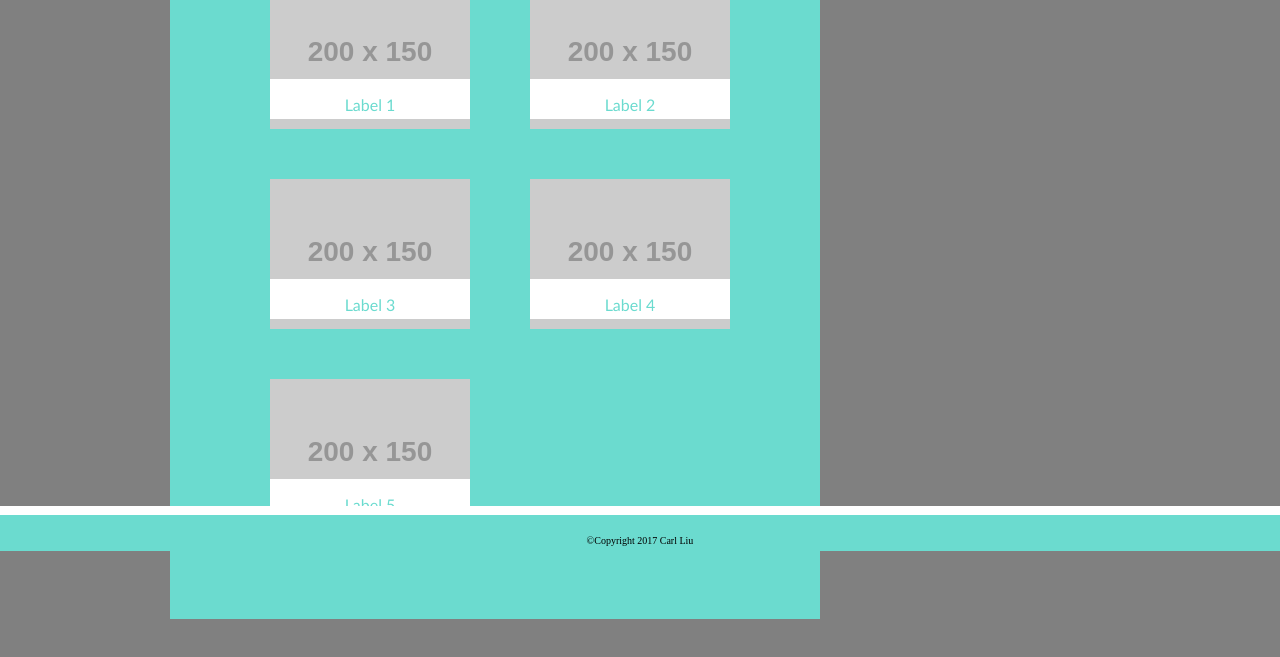
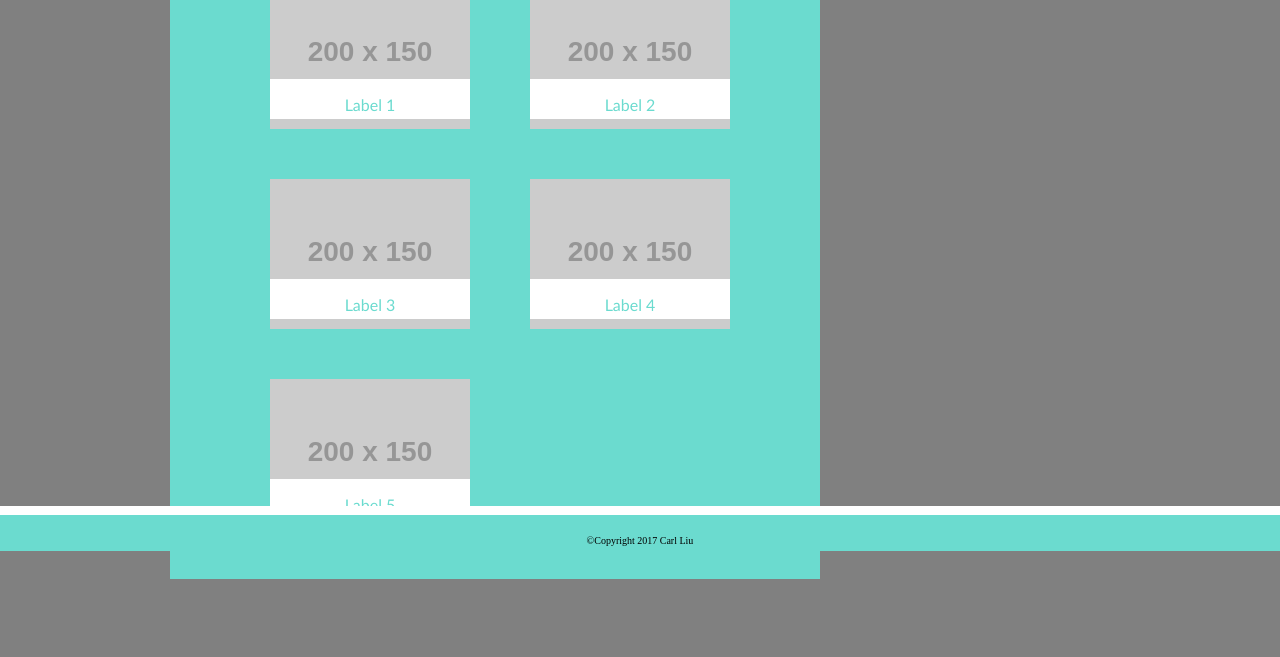
Before and after one commit to thecarlliu/Basic-Portfolio, a plain HTML site: page portfolio.html in a window 1280 px wide. Shown: the part 249-906 px from the top of the page. Before the commit the page ends 868 px from the top, so only its background shows below. Drawn offline with Linux system fonts and the light colour scheme; placeholder pictures from the web are drawn by us.

Commit message:
finished hw1

```diff
--- a/assets/css/style.css
+++ b/assets/css/style.css
@@ -53,6 +53,7 @@ body {
 .contentArea {
 	padding-top: 60px;
 	padding-bottom: 100px;
+	margin-bottom: 89%;
 	position: relative;
 	width: 100%;
 	height: 100%;
@@ -79,7 +80,7 @@ p {
 	padding-left: 30px;
 	padding-right: 30px;
 	padding-top: 20px;
-	padding-bottom: 60px;
+	padding-bottom: 20px;
 	width: 590px;
 	left: 162px;
 	position: absolute;
```
